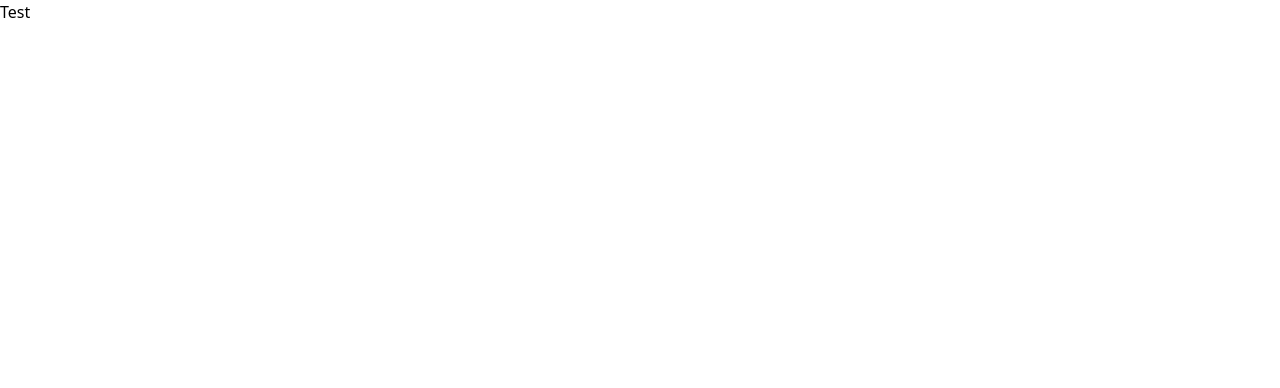
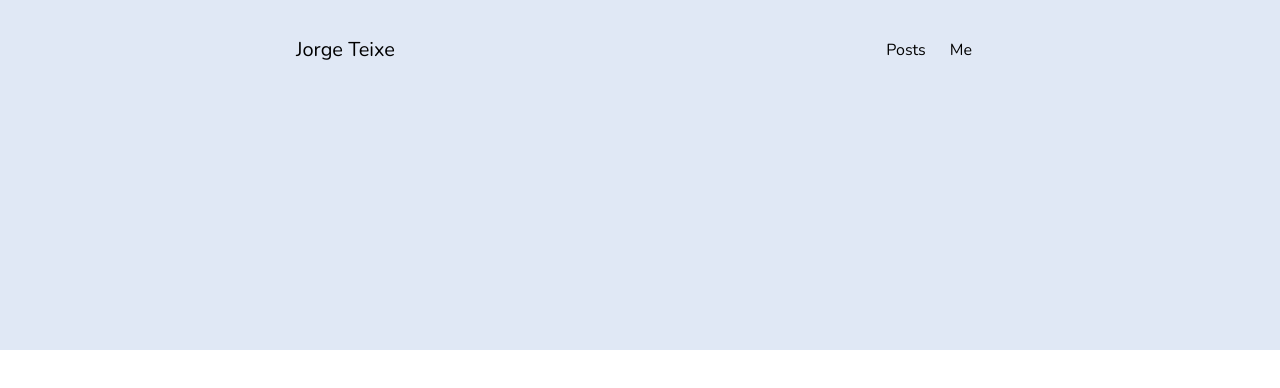
Before and after one commit to jorgeteixe/jorgeteixeira.es, a Next.js app: page / in a window 1280 px wide. Shown: the top 388 px of the page. Built offline with nearby package versions, Linux system fonts and the light colour scheme.

Commit message:
font and header

```diff
--- /dev/null
+++ b/components/header.js
@@ -0,0 +1,19 @@
+import Logo from './logo'
+import Navbar from './navbar'
+import Width from './width'
+
+function Header() {
+  return (
+    <Width className="bg-[#e0e8f5]">
+      <div className="h-[100px] flex justify-around flex-wrap select-none">
+        <div className="flex flex-col justify-center">
+          <Logo />
+        </div>
+        <div className="grow hidden md:block"></div>
+        <Navbar />
+      </div>
+    </Width>
+  )
+}
+
+export default Header
--- /dev/null
+++ b/components/introduction.js
@@ -0,0 +1,12 @@
+import Image from 'next/image'
+import Width from './width'
+
+function Introduction() {
+  return (
+    <Width className="bg-[#e0e8f5]">
+      <div className="h-[250px]"></div>
+    </Width>
+  )
+}
+
+export default Introduction
--- /dev/null
+++ b/components/logo.js
@@ -0,0 +1,45 @@
+import { motion } from 'framer-motion'
+import Link from 'next/link'
+import { useState, useEffect } from 'react'
+
+const suffixVariants = {
+  hidden: {
+    opacity: 0
+  },
+  shown: {
+    opacity: 1
+  }
+}
+
+function Logo() {
+  const [shown, setShown] = useState(false)
+  const scaleBig = 1.02
+
+  useEffect(() => {
+    window.addEventListener('resize', () => setShown(window.innerWidth <= 768))
+  }, [setShown])
+
+  return (
+    <motion.div
+      onHoverStart={() => setShown(true)}
+      animate={{ scale: [1, scaleBig, 1, scaleBig, 1, scaleBig, 1] }}
+      transition={{ delay: 1 }}
+      className="text-xl"
+    >
+      <Link href="/" passHref>
+        <a>
+          Jorge Teixe
+          <motion.span
+            initial="hidden"
+            animate={shown ? 'shown' : 'hidden'}
+            variants={suffixVariants}
+          >
+            ira
+          </motion.span>
+        </a>
+      </Link>
+    </motion.div>
+  )
+}
+
+export default Logo
--- /dev/null
+++ b/components/navbar.js
@@ -0,0 +1,24 @@
+import Navitem from './navitem'
+
+const items = [
+  {
+    text: 'Posts',
+    link: '#posts'
+  },
+  {
+    text: 'Me',
+    link: '#me'
+  }
+]
+
+function Navbar() {
+  return (
+    <div className="flex justify-around">
+      {items.map((v, i) => {
+        return <Navitem key={i} {...v} />
+      })}
+    </div>
+  )
+}
+
+export default Navbar
--- /dev/null
+++ b/components/navitem.js
@@ -0,0 +1,19 @@
+import { motion } from 'framer-motion'
+import Link from 'next/link'
+
+function Navitem({ text, link }) {
+  return (
+    <motion.div
+      whileHover={{
+        rotate: [0, 5, -5, 0],
+        transition: { duration: 0.5 }
+      }}
+      whileTap={{ scale: 0.9 }}
+      className="flex flex-col justify-center mx-3"
+    >
+      <Link href={link}>{text}</Link>
+    </motion.div>
+  )
+}
+
+export default Navitem
--- /dev/null
+++ b/components/seo.js
@@ -0,0 +1,15 @@
+import Head from 'next/head'
+
+function Seo({ title }) {
+  return (
+    <Head>
+      <title>
+        Jorge Teixeira {title ? ' | ' : ''} {title}
+      </title>
+      <meta name="description" content="Jorge Teixeira" />
+      <meta name="viewport" content="width=device-width, initial-scale=1.0" />
+    </Head>
+  )
+}
+
+export default Seo
--- /dev/null
+++ b/components/width.js
@@ -0,0 +1,9 @@
+function Width({ children, ...props }) {
+  return (
+    <div {...props}>
+      <div className="md:w-[768px] mx-auto px-10">{children}</div>
+    </div>
+  )
+}
+
+export default Width
--- a/package.json
+++ b/package.json
@@ -8,6 +8,7 @@
     "lint": "next lint"
   },
   "dependencies": {
+    "framer-motion": "^6.3.3",
     "next": "12.1.0",
     "react": "17.0.2",
     "react-dom": "17.0.2",
--- /dev/null
+++ b/pages/_document.js
@@ -0,0 +1,24 @@
+import Document, { Html, Head, Main, NextScript } from 'next/document'
+
+class MyDocument extends Document {
+  render() {
+    return (
+      <Html>
+        <Head>
+          <link rel="preconnect" href="https://fonts.googleapis.com" />
+          <link rel="preconnect" href="https://fonts.gstatic.com" crossOrigin />
+          <link
+            href="https://fonts.googleapis.com/css2?family=Nunito:ital,wght@0,300;0,400;0,500;1,400&display=swap"
+            rel="stylesheet"
+          />
+        </Head>
+        <body>
+          <Main />
+          <NextScript />
+        </body>
+      </Html>
+    )
+  }
+}
+
+export default MyDocument
--- a/pages/index.js
+++ b/pages/index.js
@@ -1,10 +1,15 @@
 import Head from 'next/head'
 import Image from 'next/image'
+import Header from '../components/header'
+import Introduction from '../components/introduction'
+import Seo from '../components/seo'
 
 export default function Home() {
   return (
     <>
-      <p>Test</p>
+      <Seo />
+      <Header />
+      <Introduction />
     </>
   )
 }
--- a/tailwind.config.js
+++ b/tailwind.config.js
@@ -1,10 +1,13 @@
 module.exports = {
   content: [
-    "./pages/**/*.{js,ts,jsx,tsx}",
-    "./components/**/*.{js,ts,jsx,tsx}",
+    './pages/**/*.{js,ts,jsx,tsx}',
+    './components/**/*.{js,ts,jsx,tsx}'
   ],
   theme: {
-    extend: {},
+    fontFamily: {
+      sans: 'Nunito'
+    },
+    extend: {}
   },
-  plugins: [],
+  plugins: []
 }
```
Also changed, not shown: 2 other files (tests, documents, lock files or other folders).
